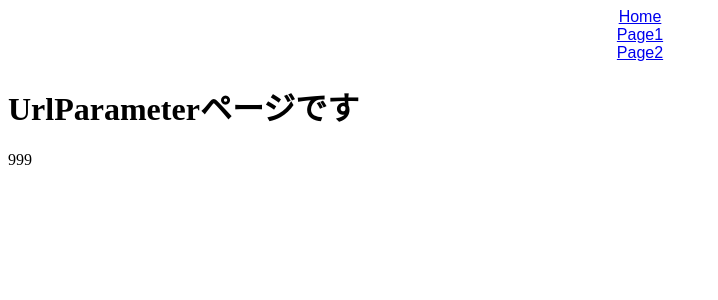
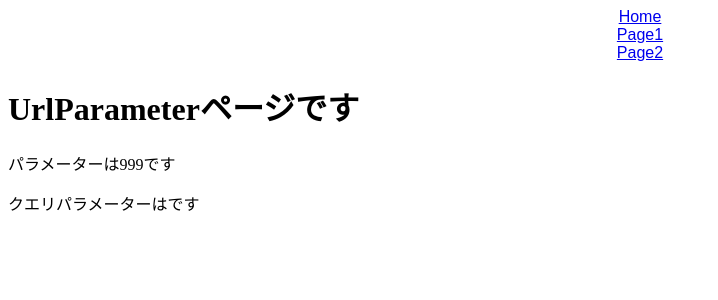
Before and after one commit to ukigumo-shiina3/react-routing-basic, a React (Create React App) app: page /page2/999 in a window 1280 px wide. Shown: the top 300 px of the page, without its empty margins (0-718 px from the left). Built offline with nearby package versions, Linux system fonts and the light colour scheme.

Commit message:
✨ クエリパラメータを扱う

```diff
--- a/src/Page2.jsx
+++ b/src/Page2.jsx
@@ -5,6 +5,8 @@
     <div>
       <h1>Page2ページです</h1>
       <Link to="/page2/999">URL Parameter</Link>
+      <br />
+      <Link to="/page2/999?name=hogehoge">Query Parameter</Link>
     </div>
   );
 };
--- a/src/UrlParameter.jsx
+++ b/src/UrlParameter.jsx
@@ -1,11 +1,20 @@
-import { useParams } from "react-router-dom";
+import { useParams, useLocation } from "react-router-dom";
 
 export const UrlParameter = () => {
   const { id } = useParams();
+  const location = useLocation();
+  console.log("location", location);
+  const { search } = useLocation();
+  console.log("search", search);
+  const query = new URLSearchParams(search);
+  // 引数をクエリ文字列に変換し新しく生成
+  console.log("query", query);
+
   return (
     <div>
       <h1>UrlParameterページです</h1>
-      <p>{id}</p>
+      <p>パラメーターは{id}です</p>
+      <p>クエリパラメーターは{query.get("name")}です</p>
     </div>
   );
 };
```
